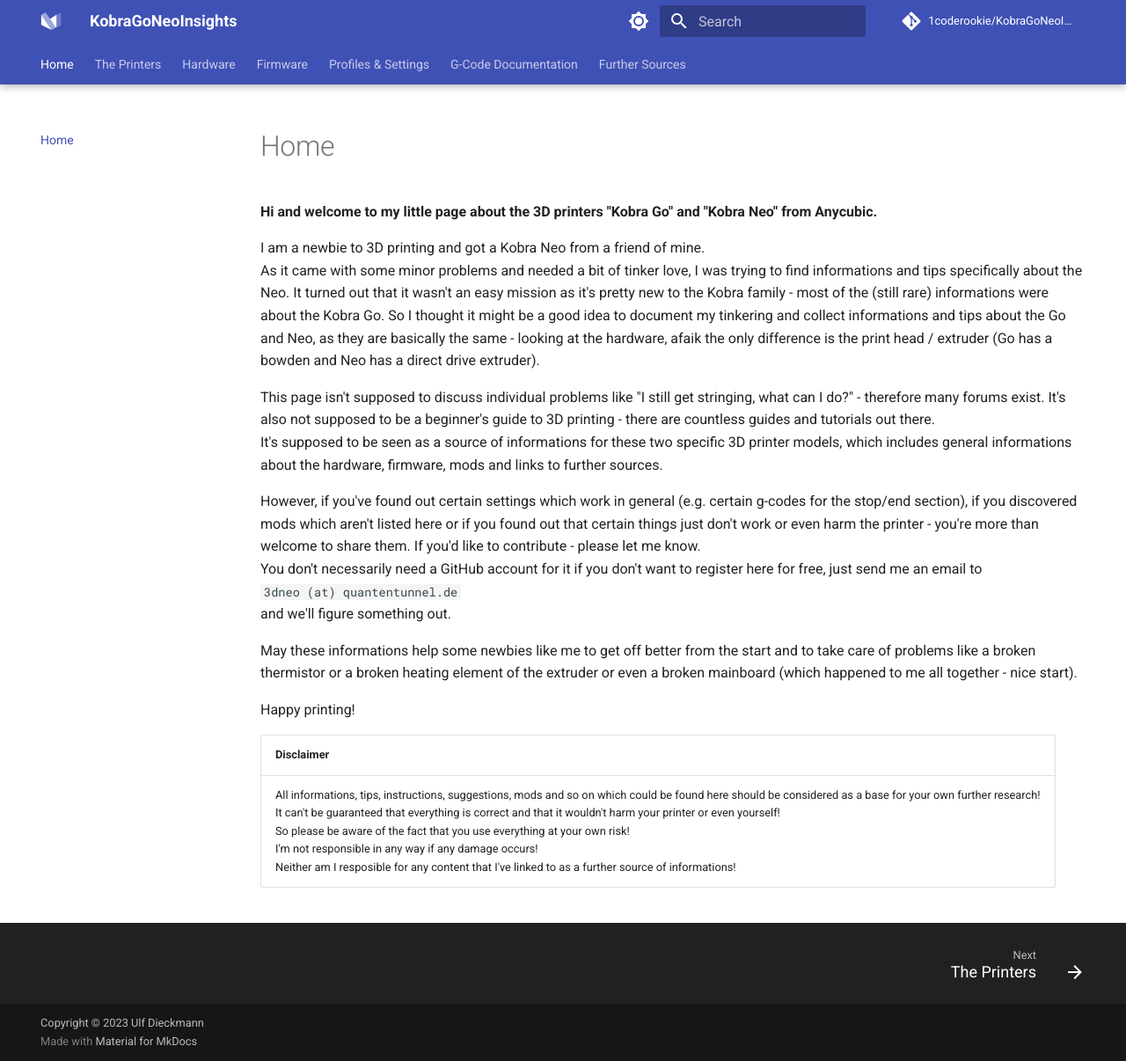
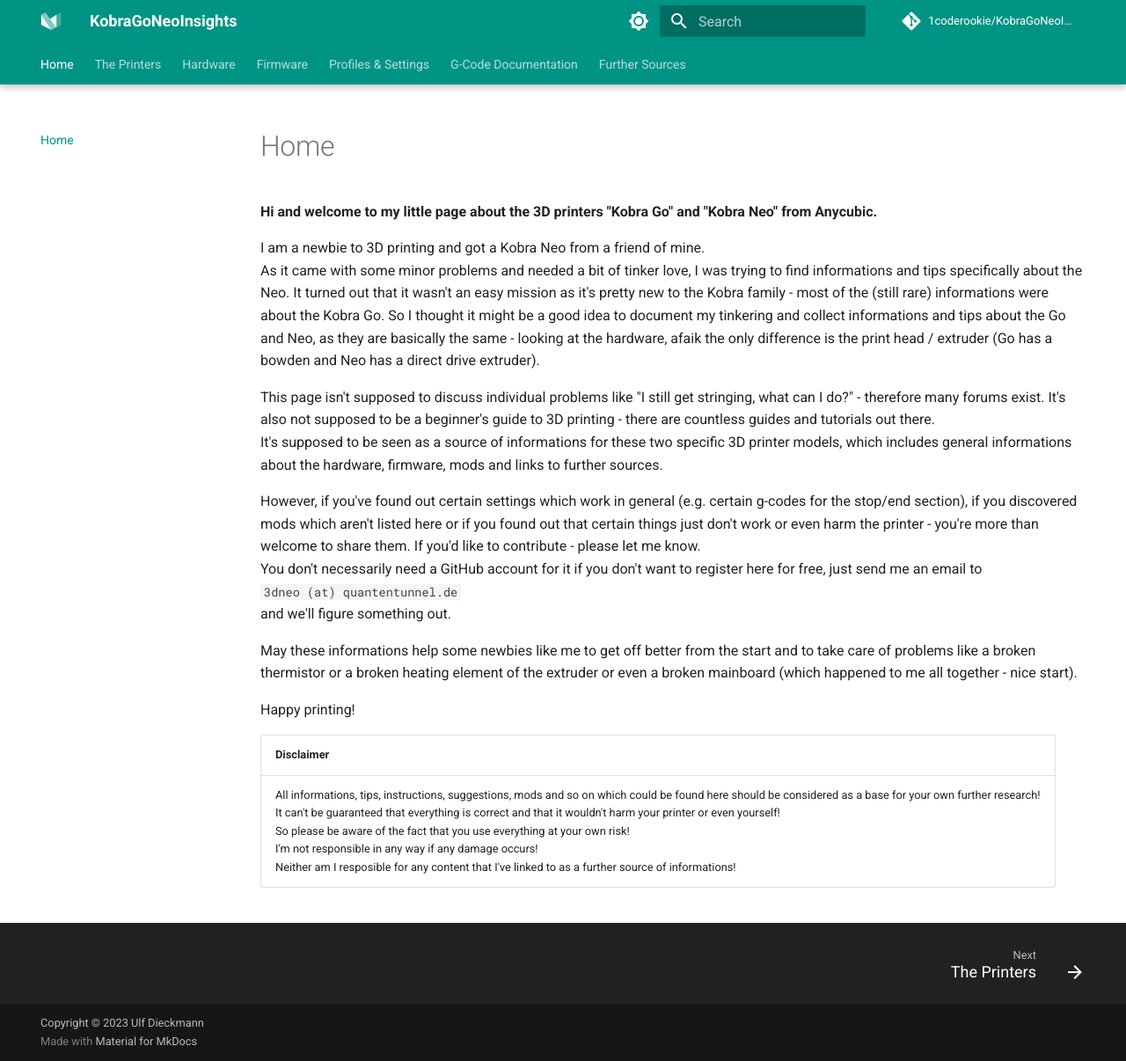
Before and after one commit to 1coderookie/KobraGoNeoInsights, an MkDocs documentation site: the page built from docs/index.md, in a window 1280 px wide and 1206 px high. Shown: the whole window at 88% size. Built offline with MkDocs 1.6.1 and Material for MkDocs 9.7.7, drawn with Linux system fonts in a browser that asks for light colours; comment, search, counter and statistics services are not loaded.

Commit message:
Update mkdocs.yml

```diff
--- a/mkdocs.yml
+++ b/mkdocs.yml
@@ -11,9 +11,9 @@
 # Copyright
 copyright: Copyright &copy; 2023 Ulf Dieckmann
 
-# CSS stylesheet
-extra_css:
-  - stylesheets/extra.css
+# Color variables
+# extra_css:
+#  - stylesheets/extra.css
 
 # Configuration
 theme:
@@ -45,14 +45,14 @@
     - toc.integrate
   palette:
     - scheme: default
-      primary: indigo
-      accent: indigo
+      primary: teal
+      accent: teal
       toggle:
         icon: material/brightness-7
         name: Switch to dark mode
     - scheme: slate
-      primary: indigo
-      accent: indigo
+      primary: teal
+      accent: teal
       toggle:
         icon: material/brightness-4
         name: Switch to light mode
```
